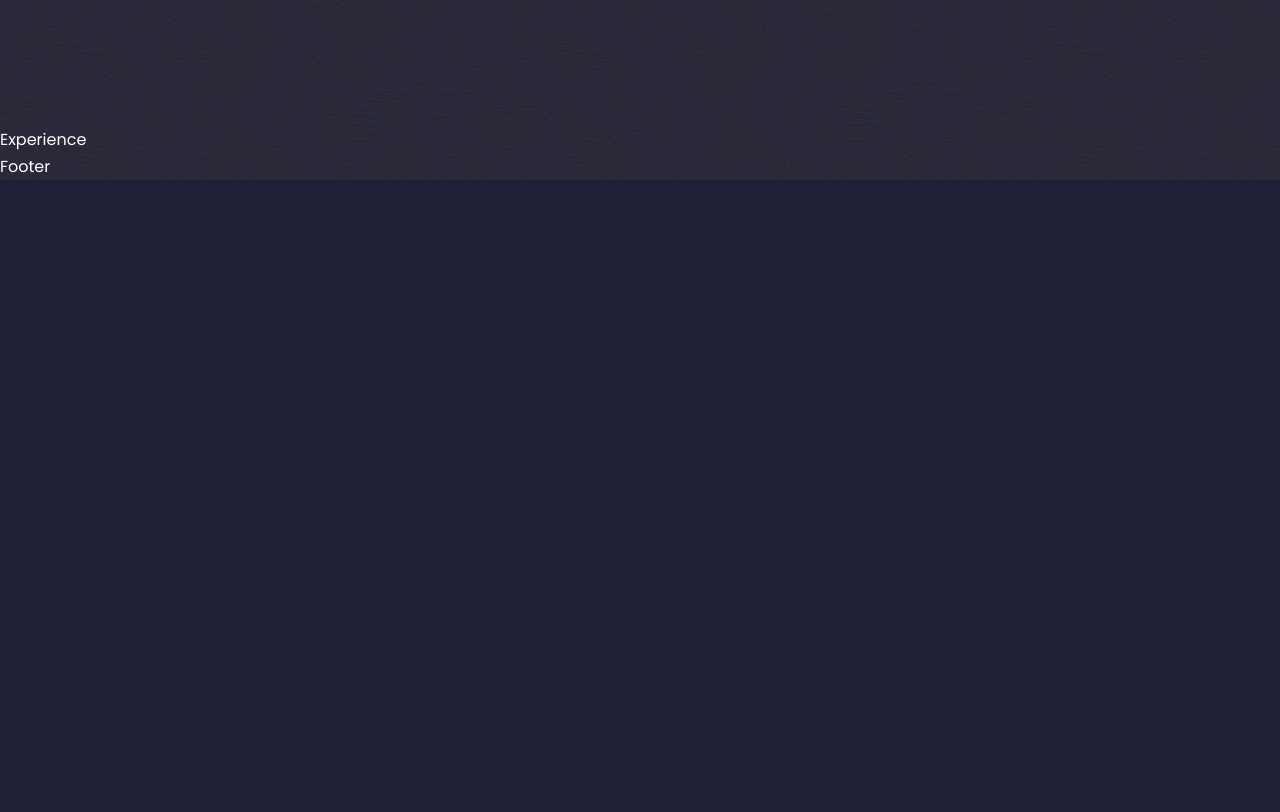
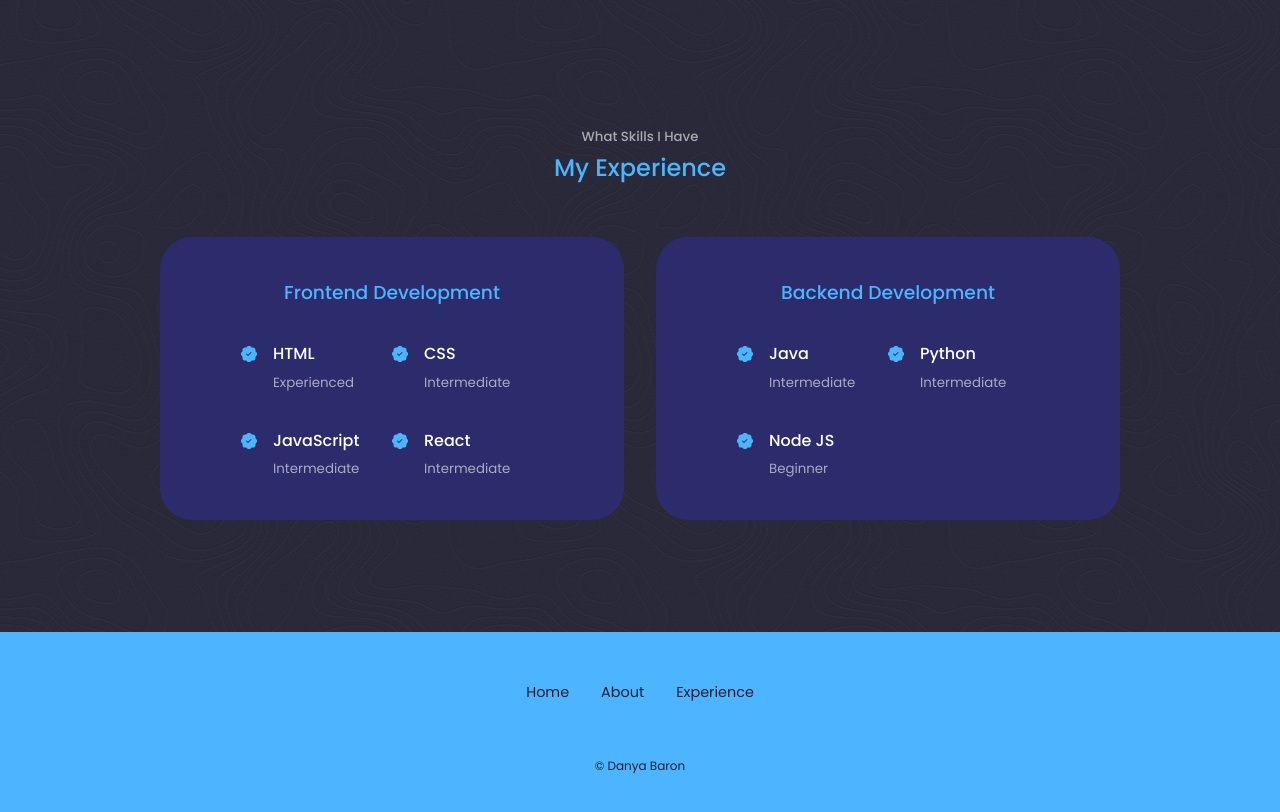
Before and after one commit to danyabaron/danyabaron.github.io, a React (Create React App) app: page / in a window 1280 px wide. Shown: the part 1160-1972 px from the top of the page. Before the commit the page ends 1340 px from the top, so only its background shows below. Built offline with nearby package versions, Linux system fonts and the light colour scheme.

Commit message:
rough draft

```diff
--- a/package.json
+++ b/package.json
@@ -7,6 +7,7 @@
     "@testing-library/jest-dom": "^5.14.1",
     "@testing-library/react": "^13.0.0",
     "@testing-library/user-event": "^13.2.1",
+    "aos": "^2.3.4",
     "react": "^18.2.0",
     "react-dom": "^18.2.0",
     "react-icons": "^4.6.0",
--- a/src/App.jsx
+++ b/src/App.jsx
@@ -3,6 +3,7 @@
 import Nav from './components/nav/Nav'
 import About from './components/about/About'
 import Experience from  './components/experience/Experience'
+// import Zoom from 'react-reveal/Zoom'
 
 import Footer from './components/footer/Footer'
 
--- a/src/components/experience/Experience.jsx
+++ b/src/components/experience/Experience.jsx
@@ -1,10 +1,90 @@
 import React from 'react'
 import './experience.css'
+import {BsPatchCheckFill} from 'react-icons/bs'
 
 const Experience = () => {
     return (
         <section id='experience'>
-            Experience
+            <h5>What Skills I Have</h5>
+            <h2>My Experience</h2>
+
+            <div className="container experience_container">
+
+                {/* Front end Section */}
+                <div className="experience_frontend">
+                    <h3>Frontend Development</h3>
+                    <div className="experience_content">
+                        <article className="experience_details">
+                            <BsPatchCheckFill className="experience_details-icon"/>
+                            <div>
+                                <h4>HTML</h4>
+                                <small className="text-light">Experienced</small>
+                            </div>
+
+                        </article>
+
+                        <article className="experience_details">
+                            <BsPatchCheckFill className="experience_details-icon"/>
+                            <div>
+                                <h4>CSS</h4>
+                                <small className="text-light">Intermediate</small>
+                            </div>
+
+                        </article>
+
+                        <article className="experience_details">
+                            <BsPatchCheckFill className="experience_details-icon"/>
+                            <div>
+                                <h4>JavaScript</h4>
+                                <small className="text-light">Intermediate</small>
+                            </div>
+
+                        </article>
+
+                        <article className="experience_details">
+                            <BsPatchCheckFill className="experience_details-icon"/>
+                            <div>
+                                <h4>React</h4>
+                                <small className="text-light">Intermediate</small>
+                            </div>
+
+                        </article>
+                    </div>
+                </div>
+
+                    {/* Backend Section */}
+                    <div className="experience_backend">
+                    <h3>Backend Development</h3>
+                    <div className="experience_content">
+                        <article className="experience_details">
+                            <BsPatchCheckFill className="experience_details-icon"/>
+                            <div>
+                                <h4>Java</h4>
+                                <small className="text-light">Intermediate</small>
+                            </div>
+
+                        </article>
+
+                        <article className="experience_details">
+                            <BsPatchCheckFill className="experience_details-icon"/>
+                            <div>
+                                <h4>Python</h4>
+                                <small className="text-light">Intermediate</small>
+                            </div>
+
+                        </article>
+
+                        <article className="experience_details">
+                            <BsPatchCheckFill className="experience_details-icon"/>
+                            <div>
+                                <h4>Node JS</h4>
+                                <small className="text-light">Beginner</small>
+                            </div>
+                        </article>
+                    </div>
+                </div>
+
+            </div>
         </section>
     )
 }
--- a/src/components/experience/experience.css
+++ b/src/components/experience/experience.css
@@ -0,0 +1,89 @@
+.experience_container {
+    display: grid;
+    grid-template-columns: 1fr 1fr;
+    gap: 2rem;
+
+}
+
+.experience_container > div {
+    background: var(--color-bg-variant);
+    padding: 2.4rem 5rem;
+    border-radius: 2rem;
+    border: 1px solid transparent;
+    transition: var(--transition);
+}
+
+.experience_container > div:hover {
+    background: transparent;
+    border-color: var(--color-primary-variant);
+    cursor: default;
+
+}
+
+.experience_container > div h3 {
+    text-align: center;
+    margin-bottom: 2rem;
+    color: var(--color-primary);
+
+
+}
+
+.experience_content {
+    display: grid;
+    grid-template-columns: 1fr 1fr;
+    row-gap: 2rem;
+}
+
+
+.experience_details {
+    display: flex;
+    gap: 1rem;
+
+}
+
+
+.experience_details-icon {
+    margin-top: 6px;
+    color: var(--color-primary);
+}
+
+
+/* === Media Queries (medium devices) ==== */
+
+@media screen and (max-width: 1024px) {
+
+   .experience_container {
+       grid-template-columns: 1fr;
+
+   }
+
+   .experience_container > div {
+       width: 80%;
+       padding: 2rem;
+       margin: 0 auto;
+   }
+
+   .experience_content {
+       padding: 1rem;
+
+   }
+
+
+}
+
+/* === Media Queries (small devices) ==== */
+
+@media screen and (max-width: 600px) {
+
+    .experience_container {
+        gap: 1rem;
+
+    }
+
+    .experience_container > div {
+        width: 100%;
+        padding: 2rem 1rem;
+
+    }
+
+}
--- a/src/components/footer/Footer.jsx
+++ b/src/components/footer/Footer.jsx
@@ -3,9 +3,21 @@
 
 const Footer = () => {
     return (
-        <div>
-           Footer
-        </div>
+        <footer>
+
+            <ul className='permalinks'>
+                <li><a href="#">Home</a></li>
+                <li><a href="#about">About</a></li>
+                <li><a href="#experience">Experience</a></li>
+            </ul>
+
+            <div className="footer_copyright">
+                <small>
+                    &copy; Danya Baron
+                </small>
+            </div>
+
+        </footer>
     )
 }
 
--- a/src/components/footer/footer.css
+++ b/src/components/footer/footer.css
@@ -0,0 +1,42 @@
+footer {
+    background: var(--color-primary);
+    padding: 3rem 0;
+    text-align: center;
+    font-size: 0.9rem;
+    margin-top: 7rem;
+}
+
+
+footer a {
+    color: var(--color-bg);
+
+
+}
+
+.footer_logo {
+    font-size: 2rem;
+    font-weight: 500;
+    margin-bottom: 2rem;
+    display: inline-block;
+}
+
+.permalinks {
+    display: flex;
+    flex-wrap: wrap;
+    justify-content: center;
+    gap: 2rem;
+    margin: 0 auto 3rem;
+}
+
+.footer_copyright {
+    margin-bottom: 4rem;
+    color: var(--color-bg);
+}
+
+/* === Media Queries (small devices) ==== */
+
+@media screen and (max-width: 600px) {
+    .permalinks {
+
+    }
+}
--- a/src/components/header/Header.jsx
+++ b/src/components/header/Header.jsx
@@ -3,6 +3,8 @@
 import CTA from './CTA'
 import ME from '../../assets/me.png'
 import HeaderSocial from './HeaderSocials'
+import Zoom from 'react-reveal/Zoom'
+import Fade from 'react-reveal/Fade';
 
 
 // header component of site
@@ -10,15 +12,23 @@
 const Header = () => {
     return (
         <header>
+
             <div className="container header_containter">
+                <Zoom>
                 <h5>Hello I'm</h5>
                 <h1>Danya  Baron</h1>
                 <h5 className="text-light">Fullstack Developer</h5>
                 <CTA />
+
+                </Zoom>
                 <HeaderSocial />
 
+
                 <div className="me">
+                    <Fade left>
                     <img src={ME} alt="me" />
+                    </Fade>
+
                 </div>
 
                 <a href="#footer" className='scroll_down'>Scroll Down</a>
--- a/src/components/header/header.css
+++ b/src/components/header/header.css
@@ -45,7 +45,7 @@
 /* ==== Header Image === */
 
 .me {
-    background: linear-gradient(var(--color-primary), transparent);
+    /* background: linear-gradient(var(--color-primary), transparent); */
     width: 22rem;
     height: 30rem;
     position: absolute;
--- a/src/index.css
+++ b/src/index.css
@@ -27,7 +27,7 @@
     /* width of container class*/
     --container-width-lg: 75%;
     --container-width-md: 86%;
-    --container-width-ms: 90%;
+    --container-width-sm: 90%;
 }
 
 html {
@@ -133,7 +133,7 @@
 
     section{
         margin-top: 6rem;
-        height: 100vh;
+        /* height: 100vh; */
     }
 }
 
```
Also changed, not shown: 2 other files (tests, documents, lock files or other folders).
